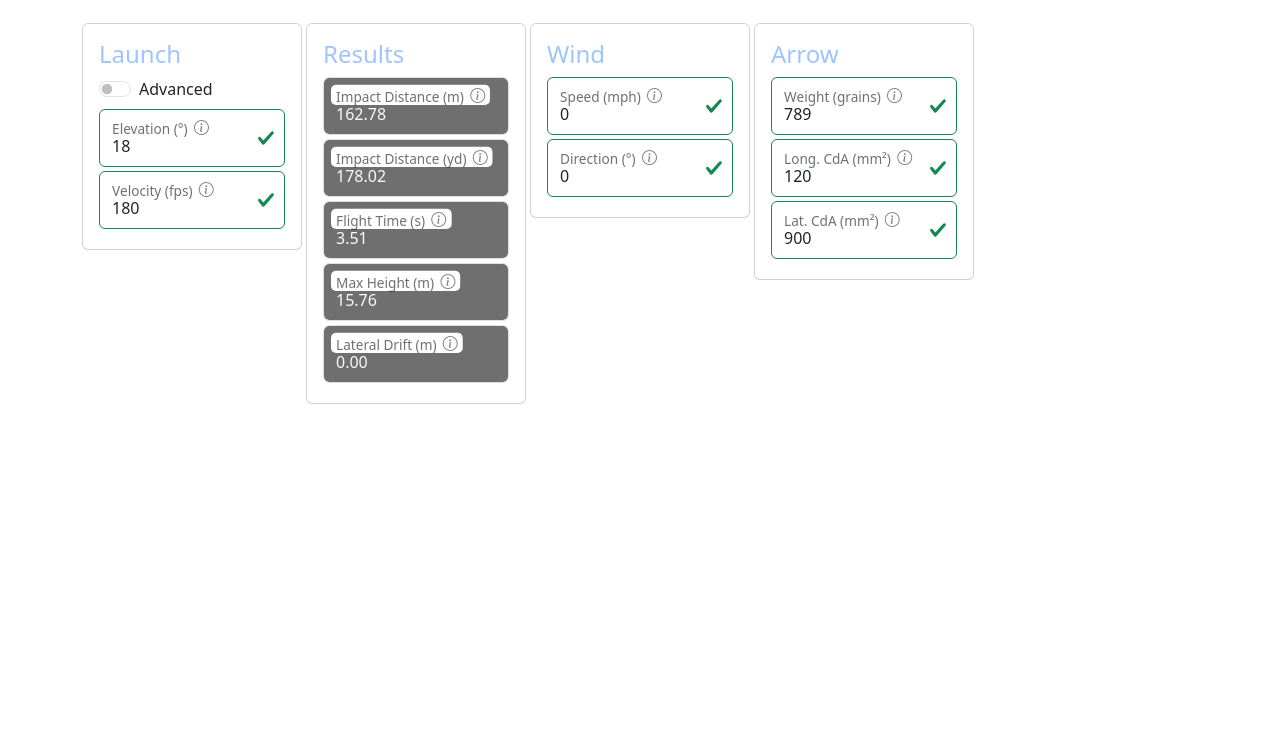
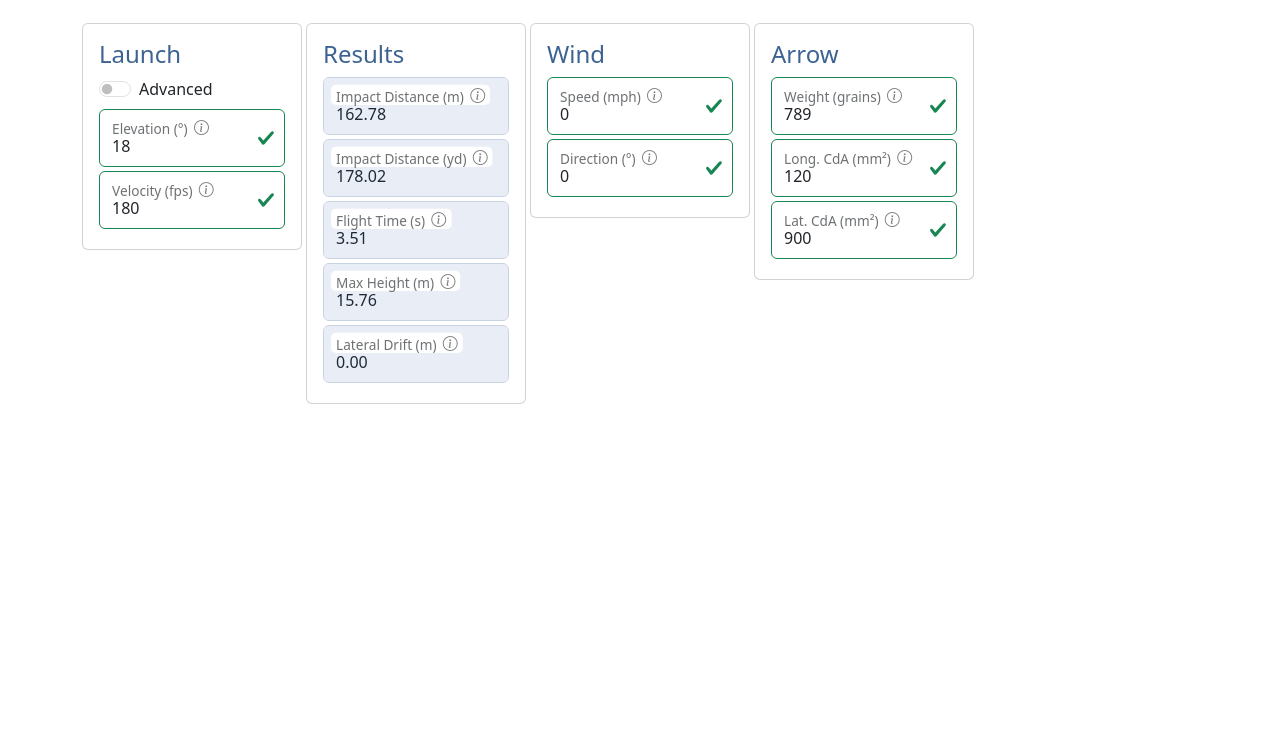
Before and after one commit to borgphil/clout-calc, a plain HTML site: page index.html in a window 1280 px wide. Shown: the part 57-800 px from the top of the page. Drawn offline with nearby package versions, Linux system fonts and the light colour scheme.

Commit message:
Working light and dark mode themes for the clout calculator. The light theme is now the default, and the dark theme can be toggled using the button in the top right corner of the page. The light theme has a light background with dark text, while the dark theme has a dark background with light text. The themes are applied to all pages of the clout calculator, including the index, about, and analysis pages.

```diff
--- a/css/styles.css
+++ b/css/styles.css
@@ -28,10 +28,41 @@ main.container {
     color: #f2f7ff;
 }
 
+[data-bs-theme="light"] h1,
+[data-bs-theme="light"] h2,
+[data-bs-theme="light"] h3,
+[data-bs-theme="light"] h4,
+[data-bs-theme="light"] h5,
+[data-bs-theme="light"] h6,
+[data-bs-theme="light"] .h1,
+[data-bs-theme="light"] .h2,
+[data-bs-theme="light"] .h3,
+[data-bs-theme="light"] .h4,
+[data-bs-theme="light"] .h5,
+[data-bs-theme="light"] .h6 {
+    color: #3d6392;
+}
+
+[data-bs-theme="light"] .brand-title {
+    color: #1b263b;
+}
+
+[data-bs-theme="light"] .brand-title:hover,
+[data-bs-theme="light"] .brand-title:focus {
+    color: #26458e;
+}
+
 input[readonly],
 input[readonly].form-control {
     background-color: #3f3e3ebe;
     color: #f8f9fa;
+}
+
+[data-bs-theme="light"] input[readonly],
+[data-bs-theme="light"] input[readonly].form-control {
+    background-color: #e9edf5;
+    color: #1f2937;
+    border-color: #c9d3e4;
 }
 
 .info-icon {
```
